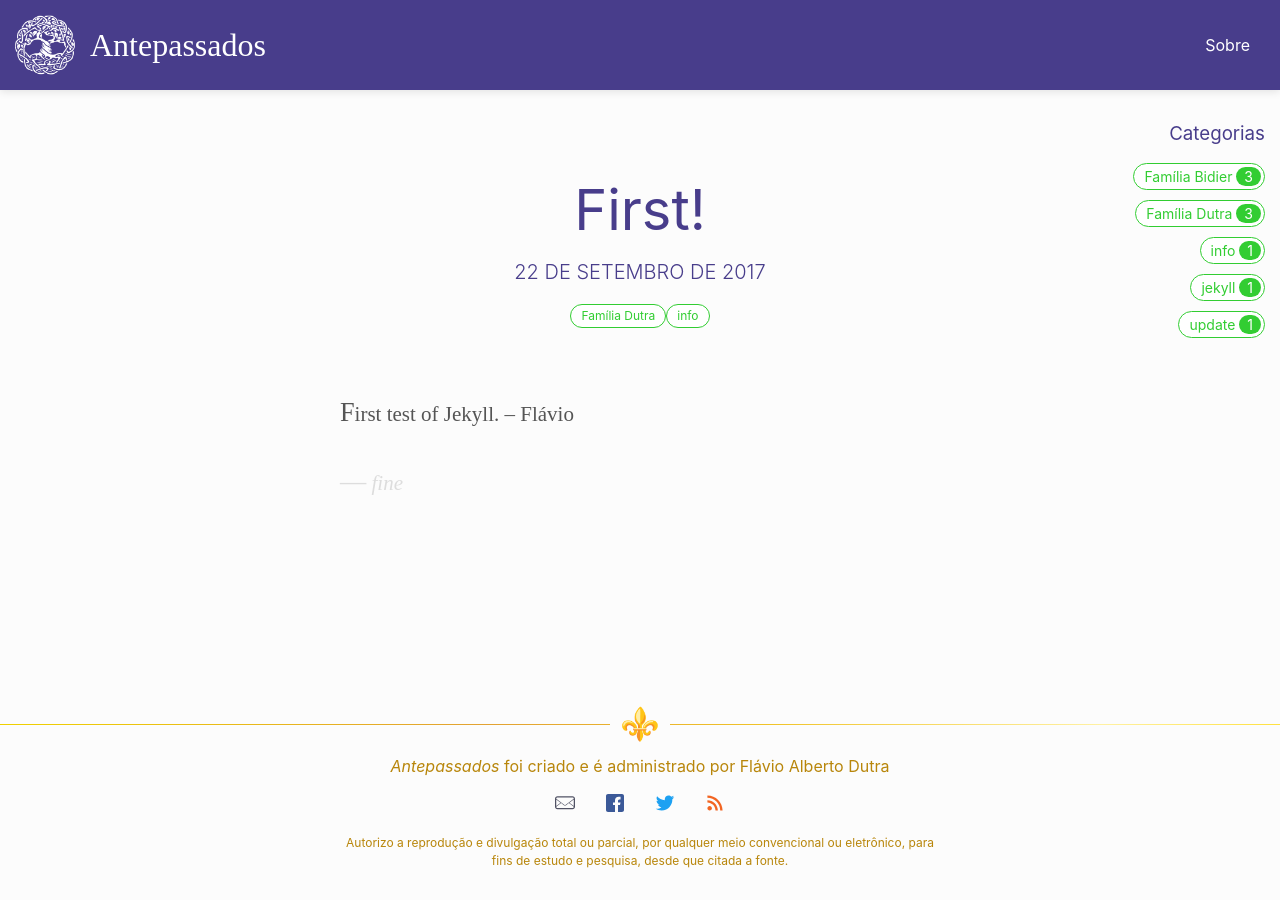
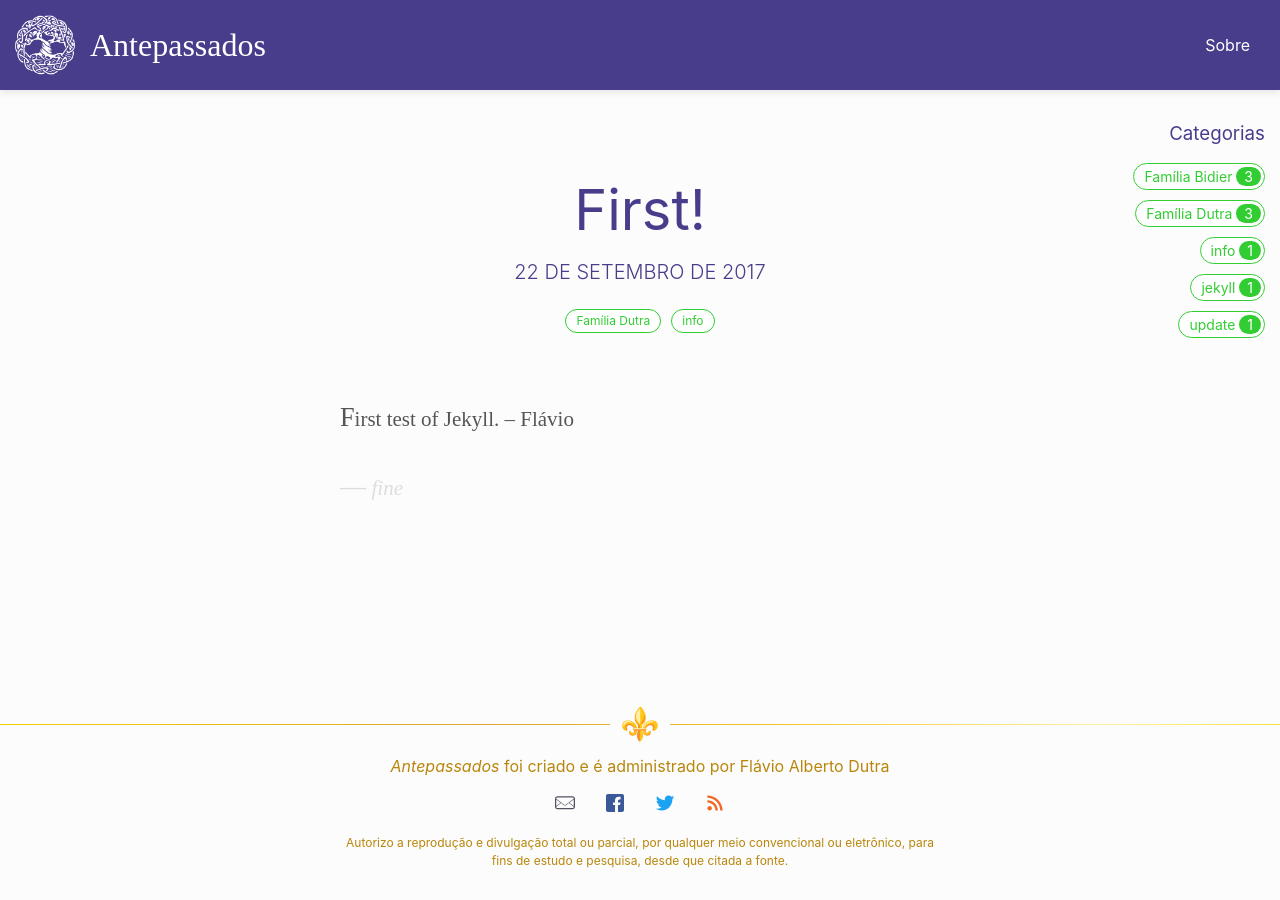
Before and after one commit to flaviodut/antepassados, a Jekyll site: the page built from _posts/2017-10-22-first.md, in a window 1280 px wide. Built offline with Jekyll 4.4.1, drawn with Linux system fonts in a browser that asks for light colours; some web fonts are replaced; comment, search, counter and statistics services are not loaded.

Commit message:
Vigesimo terceiro teste

```diff
--- a/_sass/partials/_post.scss
+++ b/_sass/partials/_post.scss
@@ -27,6 +27,26 @@
 
   background-color: white;
   box-shadow: 0 4px 8px rgba(black, .1);
+}
+
+.post-item,
+.post {
+  ul {
+    margin: 0;
+    padding: 0;
+
+    li {
+      display: inline-block;
+      margin-bottom: .313rem;
+    }
+
+    a,
+    a:active,
+    a:visited {
+      padding-right: .625rem;
+      font-size: .75rem;
+    }
+  }
 }
 
 .post-link {
@@ -78,21 +98,8 @@
     color: #bbb;
   }
 
-  ul {
-    margin: 0;
-    padding: 0;
-  }
-
   li {
-    display: inline-block;
-    margin-bottom: .313rem;
-  }
-
-  a,
-  a:active,
-  a:visited {
-    padding-right: .625rem;
-    font-size: .75rem;
+    margin: .313rem;
   }
 }
 
```
